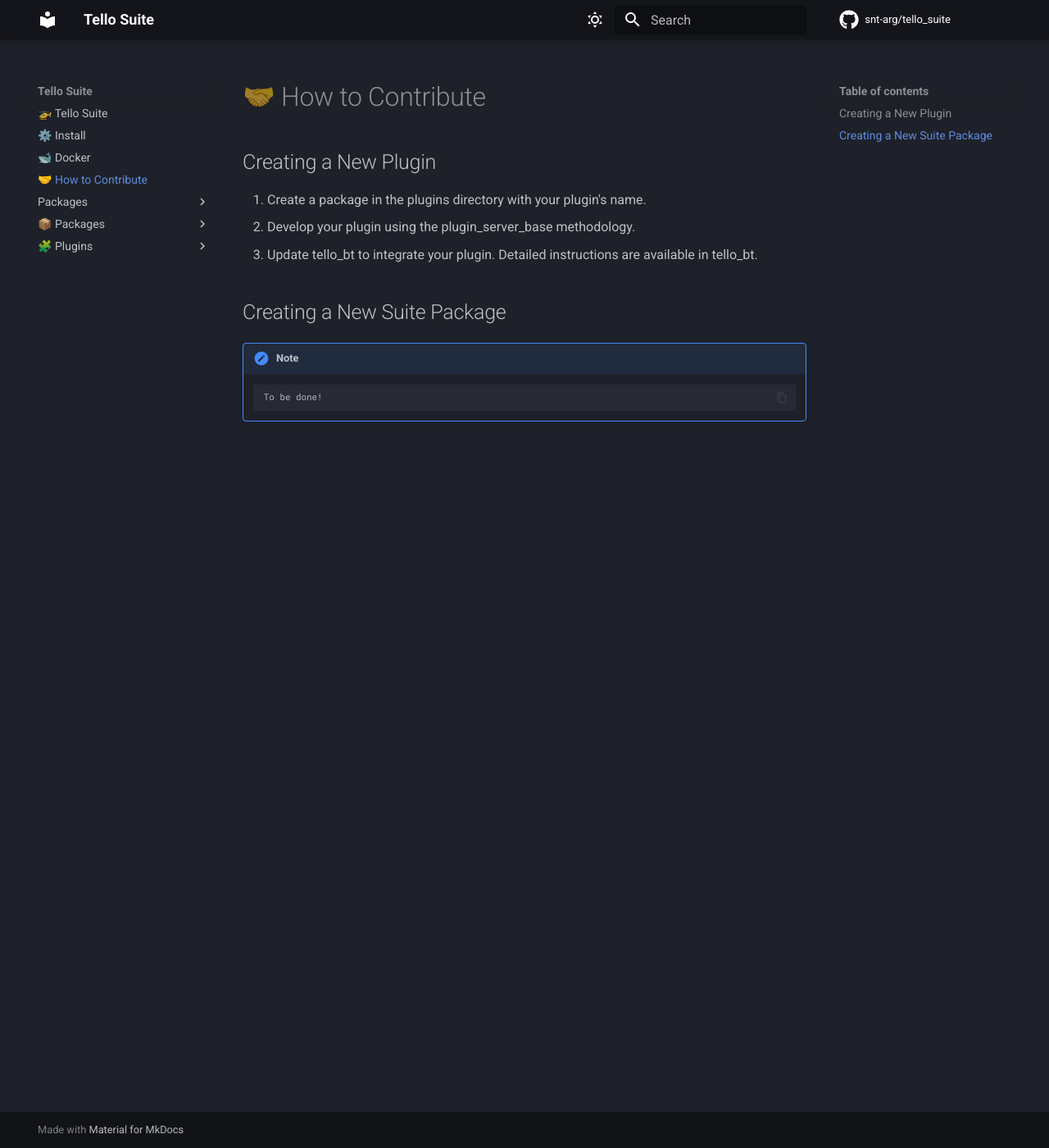
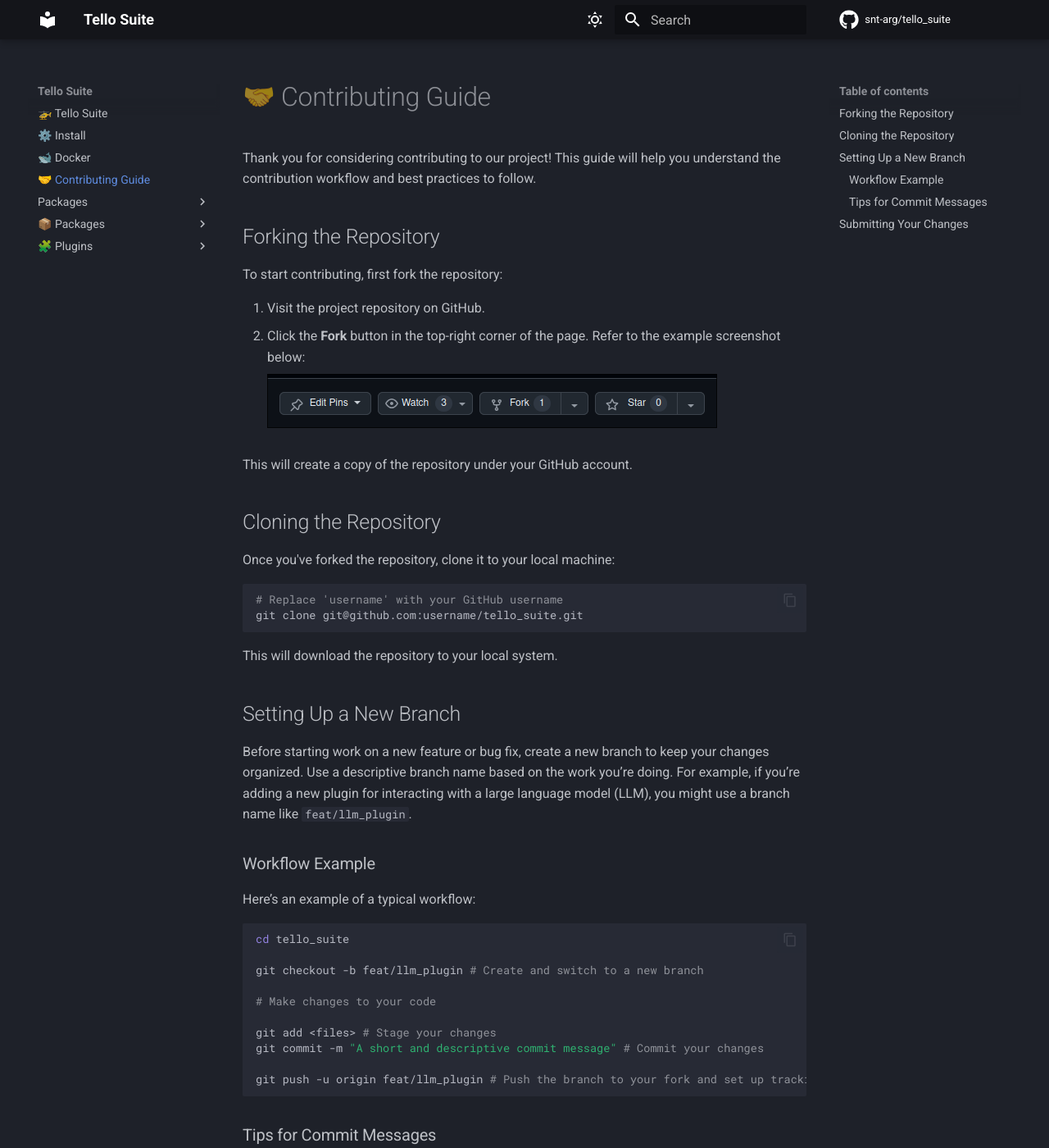
Before and after one commit to teusch-shawn-unilu/robot_suite_v2, an MkDocs documentation site: the page built from docs/9.contribute.md, in a window 1280 px wide and 1400 px high. Shown: the whole window at 82% size. Built offline with MkDocs 1.6.1 and Material for MkDocs 9.7.7, drawn with Linux system fonts in a browser that asks for light colours; comment, search, counter and statistics services are not loaded; some of the changed text lies outside the part shown.

Commit message:
docs: update contribute page

````diff
--- a/docs/9.contribute.md
+++ b/docs/9.contribute.md
@@ -1,13 +1,68 @@
-# 🤝 How to Contribute <a id="how-to-contribute"></a>
+# 🤝 Contributing Guide
 
-## Creating a New Plugin
+Thank you for considering contributing to our project! This guide will help you understand the contribution workflow and best practices to follow.
 
-1. Create a package in the plugins directory with your plugin's name.
-2. Develop your plugin using the plugin_server_base methodology.
-3. Update tello_bt to integrate your plugin. Detailed instructions are available in tello_bt.
+## Forking the Repository
 
-## Creating a New Suite Package
+To start contributing, first fork the repository:
 
-!!! note
+1. Visit the project repository on GitHub.
+2. Click the **Fork** button in the top-right corner of the page. Refer to the example screenshot below:
 
-        To be done!
+    ![fork button example](./assets/fork-example.png)
+
+This will create a copy of the repository under your GitHub account.
+
+## Cloning the Repository
+
+Once you've forked the repository, clone it to your local machine:
+
+```bash
+# Replace 'username' with your GitHub username
+git clone git@github.com:username/tello_suite.git
+```
+
+This will download the repository to your local system.
+
+## Setting Up a New Branch
+
+Before starting work on a new feature or bug fix, create a new branch to keep your changes organized. Use a descriptive branch name based on the work you’re doing. For example, if you’re adding a new plugin for interacting with a large language model (LLM), you might use a branch name like `feat/llm_plugin`.
+
+### Workflow Example
+
+Here’s an example of a typical workflow:
+
+```bash
+cd tello_suite
+
+git checkout -b feat/llm_plugin # Create and switch to a new branch
+
+# Make changes to your code
+
+git add <files> # Stage your changes
+git commit -m "A short and descriptive commit message" # Commit your changes
+
+git push -u origin feat/llm_plugin # Push the branch to your fork and set up tracking
+```
+
+### Tips for Commit Messages
+
+- Use clear and concise messages.
+- Begin with a verb in the imperative mood (e.g., "Add," "Fix," "Update").
+- Keep the message short but descriptive.
+
+## Submitting Your Changes
+
+After completing your changes and pushing them to your branch, create a pull request (PR):
+
+1. Go to your forked repository on GitHub.
+2. Navigate to the branch you worked on.
+3. Click the **Pull Request** button.
+4. Fill out the PR template (if provided) and add a clear description of your changes.
+5. Submit the PR for review.
+
+Your PR will be reviewed by maintainers, and you may be asked to make some changes before it is merged.
+
+---
+
+Thank you for contributing! Your efforts make this project better for everyone.
````
Also changed, not shown: docs/assets/fork-example.png (added), docs/📦 Packages/tello_plugins.md (deleted).
